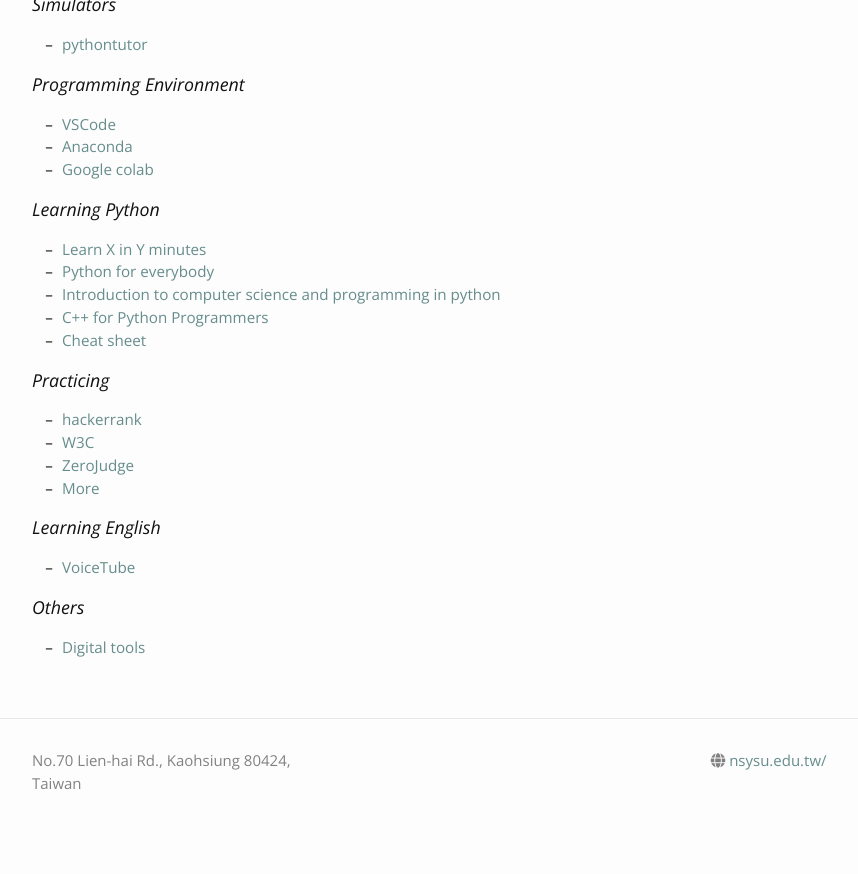
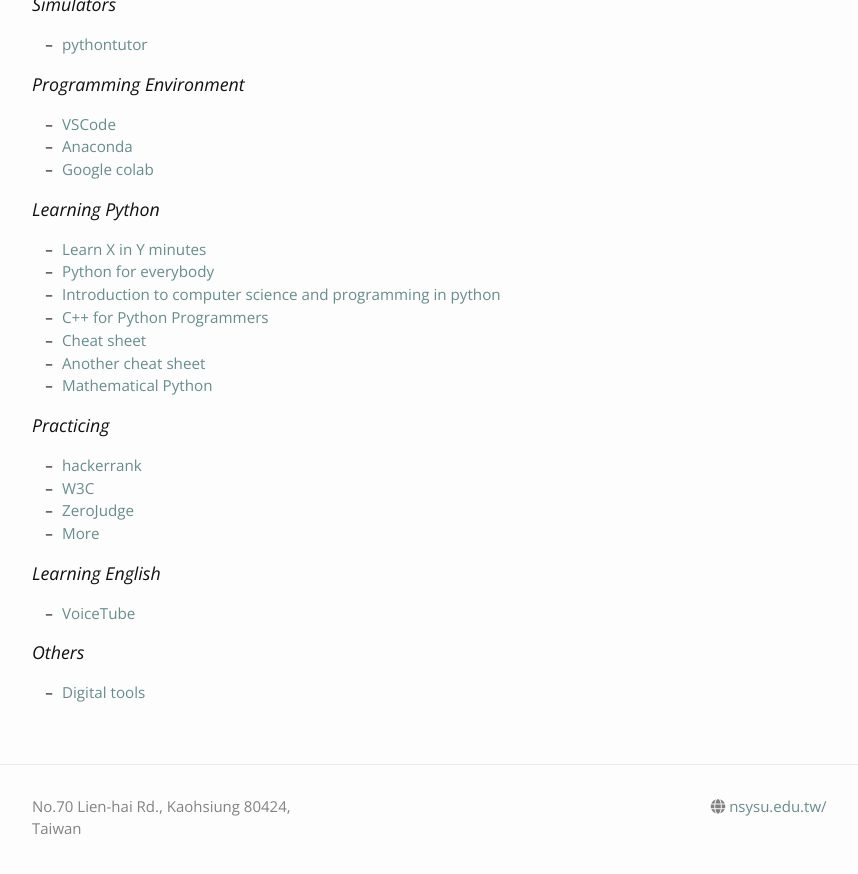
Before and after one commit to phonchi/nsysu-math106A-2023, a Jekyll site: the page built from materials.md, in a window 1280 px wide and 900 px high, scrolled down 885 px. Shown: the top 874 px of the window, without its empty margins (163-1021 px from the left). Built offline with Jekyll 4.4.1, drawn with Linux system fonts in a browser that asks for light colours; nearby versions of some CDN libraries.

Commit message:
Update materials.md

```diff
--- a/materials.md
+++ b/materials.md
@@ -45,6 +45,8 @@
 * [Introduction to computer science and programming in python](https://ocw.mit.edu/courses/6-0001-introduction-to-computer-science-and-programming-in-python-fall-2016/)
 * [C++ for Python Programmers](https://cs.berea.edu//cpp4python/index.html)
 * [Cheat sheet](https://github.com/ehmatthes/pcc_2e/blob/master/cheat_sheets/beginners_python_cheat_sheet_pcc_all.pdf)
+* [Another cheat sheet](https://www.pythoncheatsheet.org/)
+* [Mathematical Python](https://patrickwalls.github.io/mathematicalpython/)
 
 ### Practicing
 * [hackerrank](https://www.hackerrank.com/domains/python)
```
